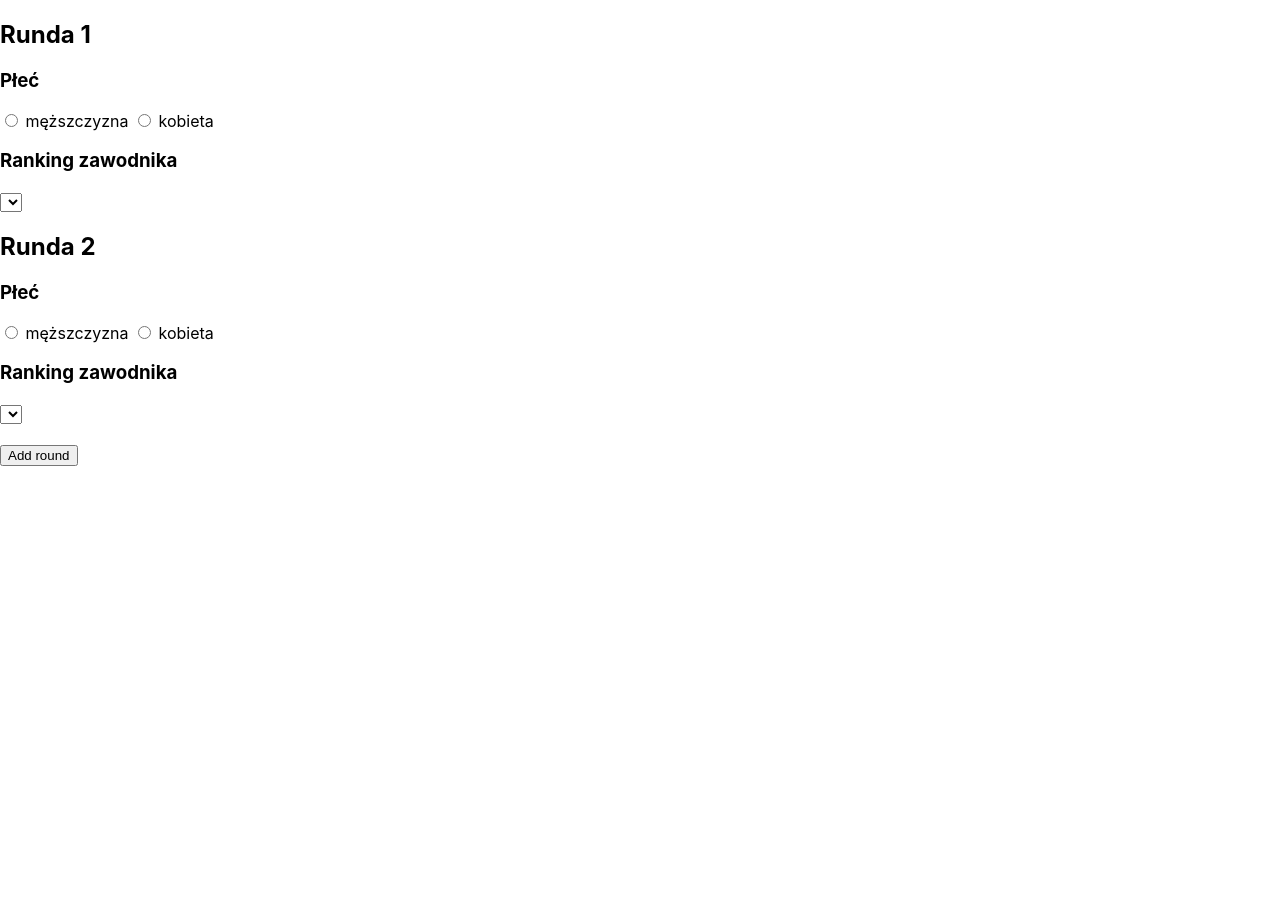
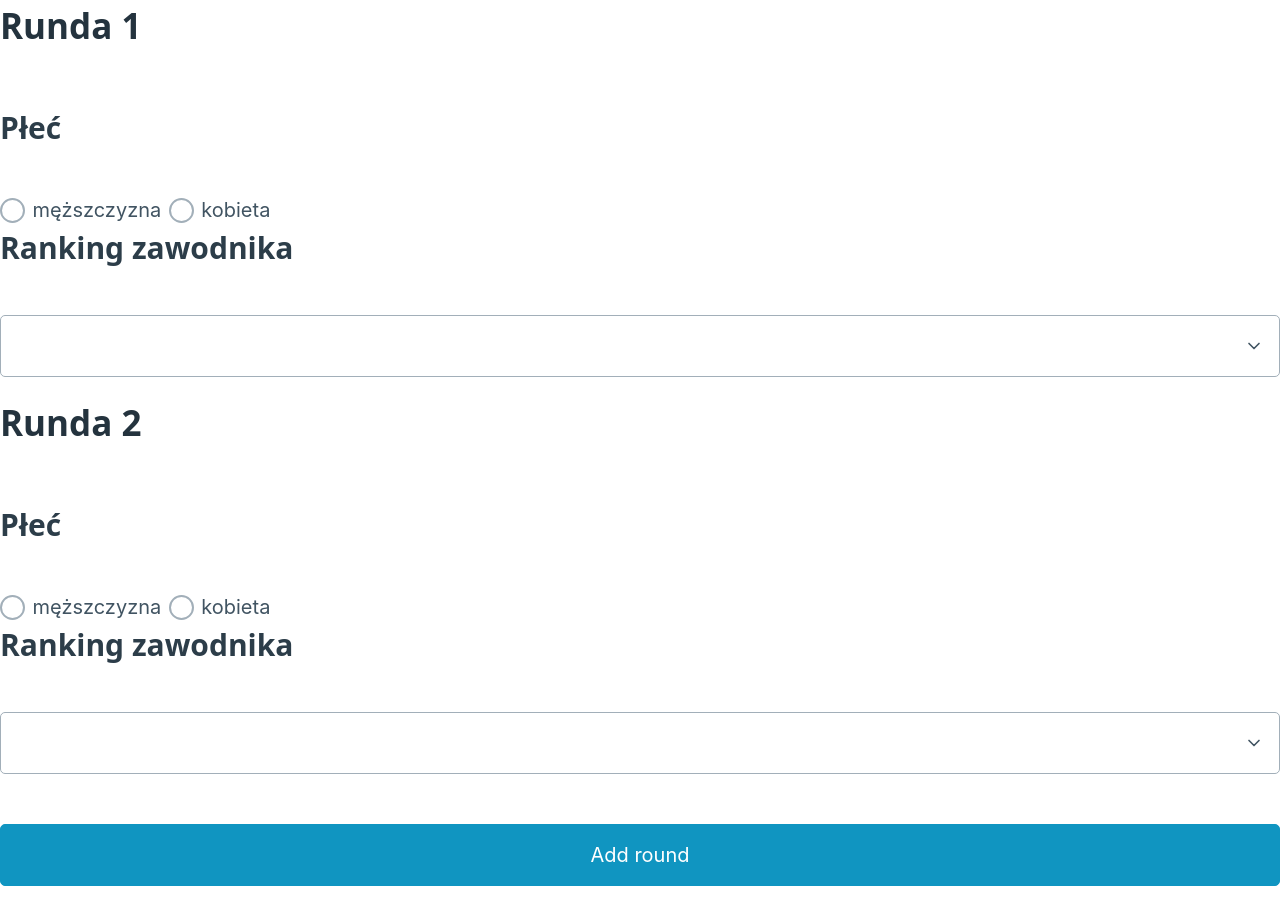
Before and after one commit to DocentSzachista/pzszach-rank-calc, a React (Create React App) app: page / in a window 1280 px wide. Before the commit the page ends 800 px from the top, so only its background shows below. Built offline with nearby package versions, Linux system fonts and the light colour scheme.

Commit message:
add picocss framework

```diff
--- a/public/index.html
+++ b/public/index.html
@@ -10,6 +10,7 @@
       content="Web site created using create-react-app"
     />
     <link rel="apple-touch-icon" href="%PUBLIC_URL%/logo192.png" />
+    <link rel="stylesheet" href="https://unpkg.com/@picocss/pico@latest/css/pico.min.css">
     <!--
       manifest.json provides metadata used when your web app is installed on a
       user's mobile device or desktop. See https://developers.google.com/web/fundamentals/web-app-manifest/
--- /dev/null
+++ b/src/styles/App.css
@@ -0,0 +1,4 @@
+.app{
+    margin: auto;
+    width: 56vw;
+}
```
